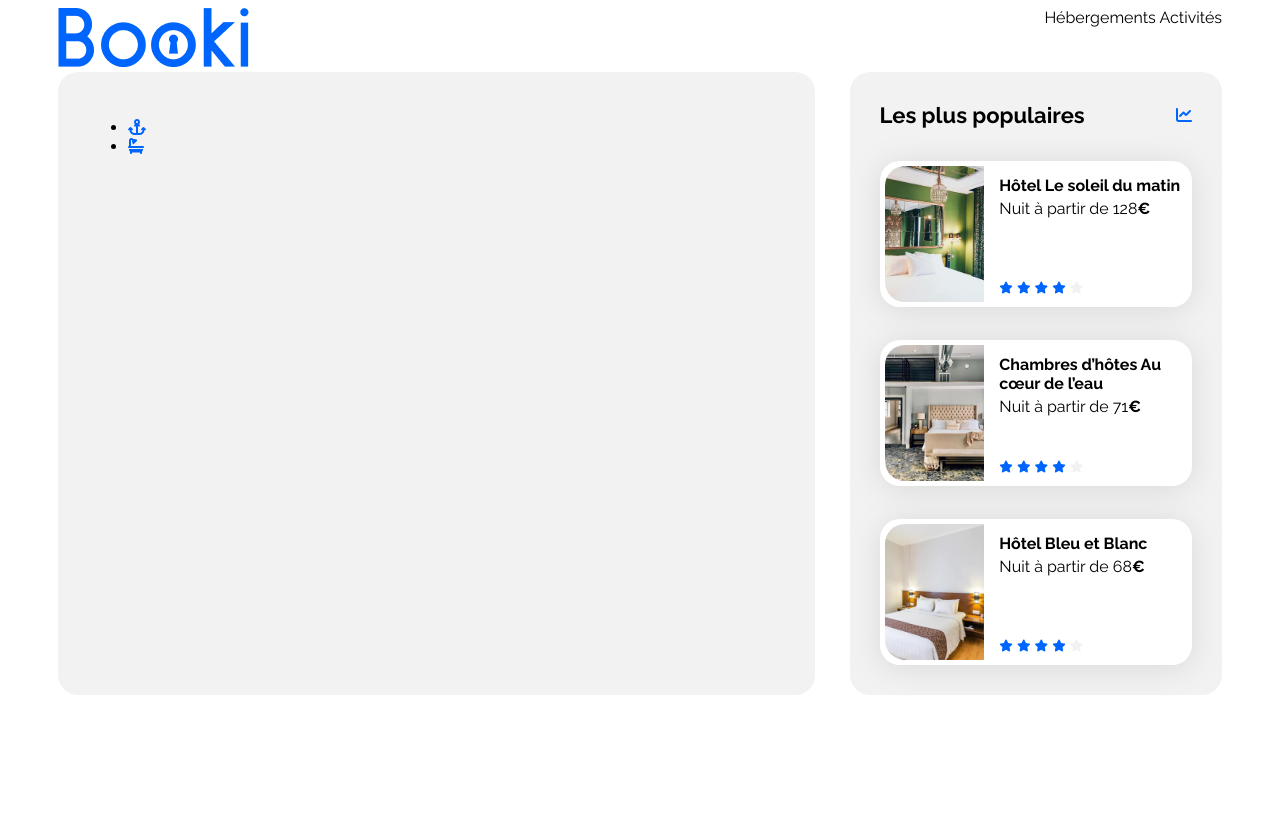
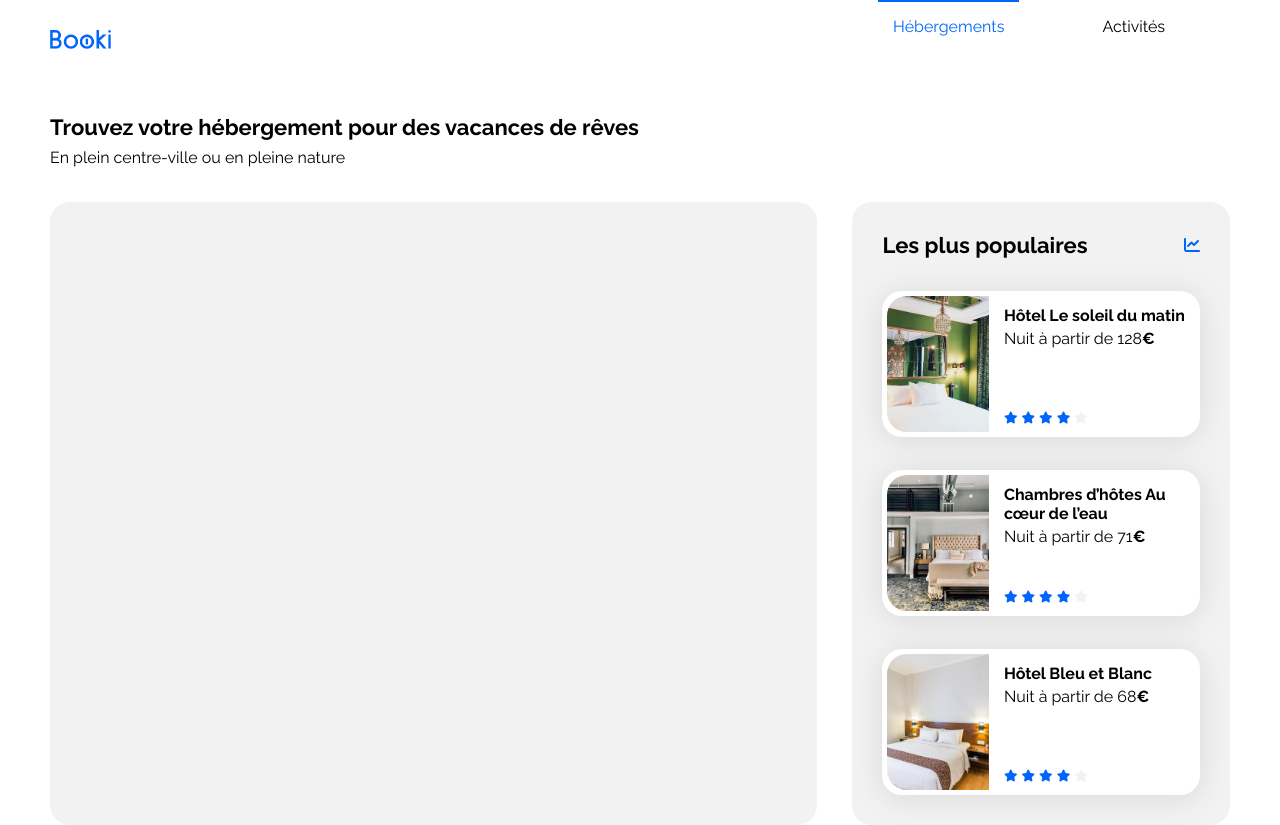
Before and after one commit to 16caracteres/Andriamahatratra_Camille_1_code_10023, a plain HTML site: page index.html in a window 1280 px wide. Before the commit the page ends 800 px from the top, so only its background shows below. Drawn offline with Linux system fonts and the light colour scheme.

Commit message:
Ajout du header et titre de la première section

```diff
--- a/css/style.css
+++ b/css/style.css
@@ -16,11 +16,7 @@
 body {
     display: flex;
     justify-content: center;
-}
-
-header {
-    display: flex;
-    justify-content: space-between;
+    margin: 0;
 }
 
 .main-container {
@@ -30,9 +26,58 @@ header {
     box-sizing: border-box;
 }
 
+header {
+    display: flex;
+    justify-content: space-between;
+    height: 79px;
+}
+
+.logo {
+    padding: 30px 50px 30px 0;
+}
+
+.logo img {
+    height: 19px;
+    width: 61px;;
+}
+
+nav {
+    padding: 0 50px;
+    height: 35px;
+    display: flex;
+    justify-content: space-around;
+    gap: 68px;
+}
+
+nav a {
+    height: 35px;
+    padding: 15px;
+    font-size: 16px;
+    border-top: transparent 2px solid;
+}
+
+nav a.active, nav a:hover {
+    color: #0065FC;
+    border-top: #0065FC 2px solid;
+}
+
 a {
     color: inherit;
     text-decoration: none;
+}
+
+.recherche {
+    padding: 35px 0;
+}
+
+h1 {
+    font-size: 22px;
+    margin: 0;
+}
+
+.recherche .chapeau {
+    font-size: 16px;
+    margin: 8px 0 0 0;
 }
 
 .section-title {
--- a/index.html
+++ b/index.html
@@ -21,17 +21,18 @@
                 <img src="./images/logo/Booki.png" alt="">
             </div>
             <nav>
-                <a href="#">Hébergements</a>
+                <a href="#" class="active">Hébergements</a>
                 <a href="#">Activités</a>
             </nav>
         </header>
         <main>
+            <section class="recherche">
+                <h1>Trouvez votre hébergement pour des vacances de rêves</h1>
+                <p class="chapeau">En plein centre-ville ou en pleine nature</p>
+            </section>
             <div class="hebergements-and-populaires">
                 <section class="hebergements">
-                    <ul>
-                        <li><i class="fa-solid fa-anchor"></i></li>
-                        <li><i class="fa-solid fa-bath"></i></li>
-                    </ul>
+                   <!-- Section Hébergements à Marseille -->
                 </section>
                 <section class="populaires">
                     <div class="populaires-title">
```
